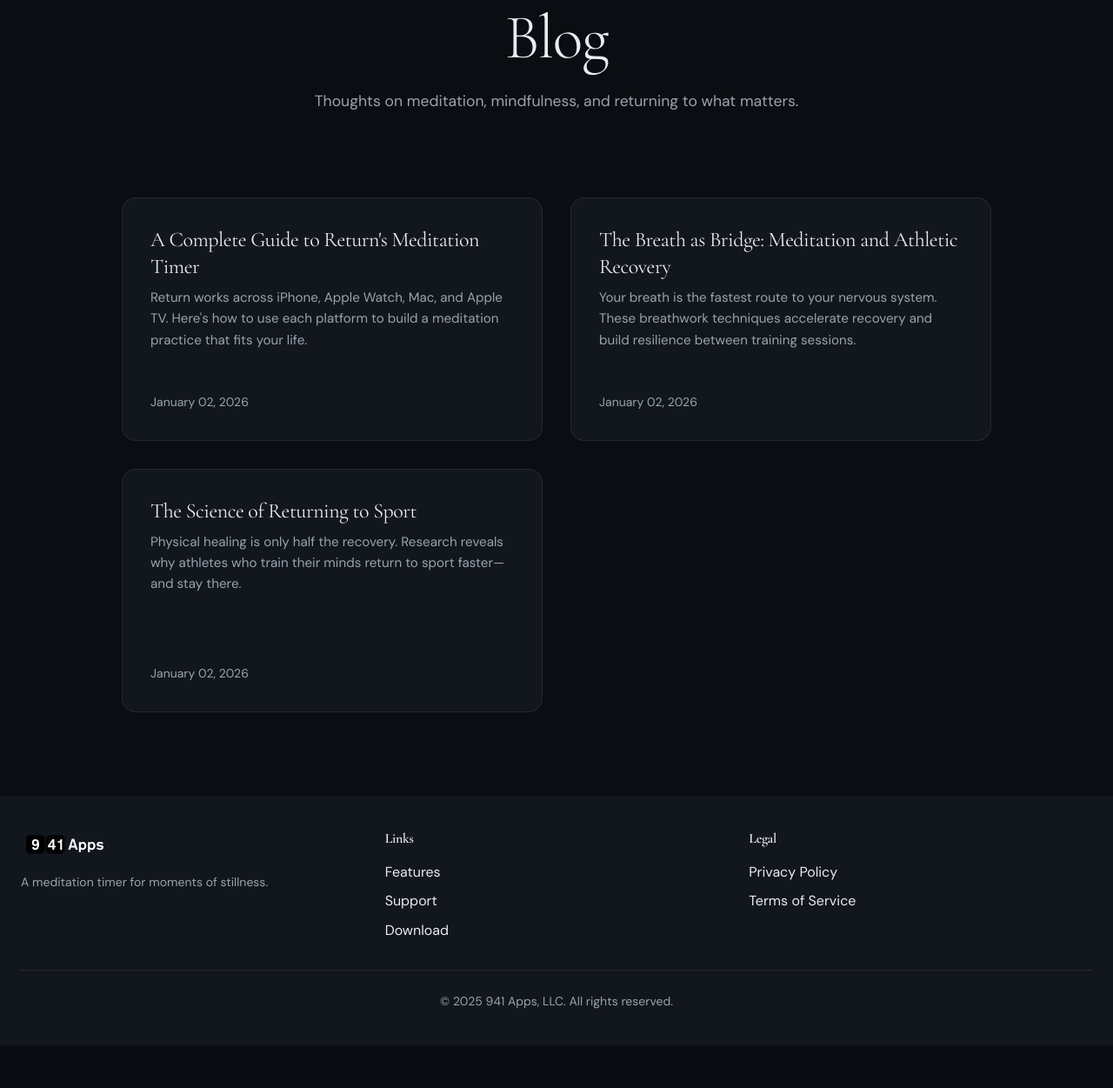
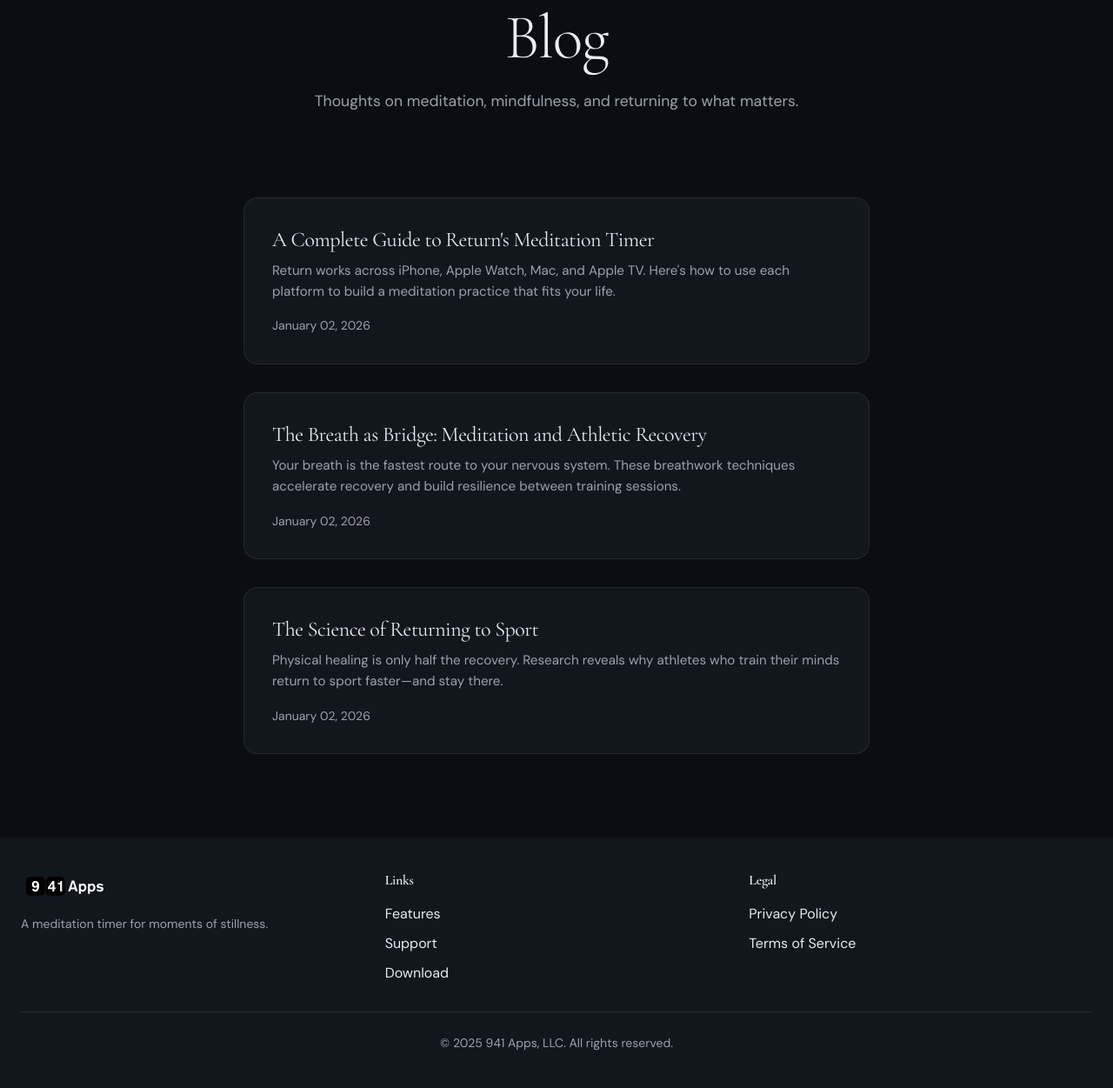
Before and after one commit to blakecrosley/941return.com, a FastAPI app: page /blog in a window 1280 px wide. Shown: the part 176-1427 px from the top of the page at 87% size. Before the commit the page ends 1336 px from the top, so only its background shows below. Run offline with FastAPI, Linux system fonts and the light colour scheme; data comes from the database, SQL or seed files in the repository.

Commit message:
refactor(blog): change to full-width card layout
- Single column layout, one card per row
- Removed fixed height, line-clamp, and flex constraints
- Simpler, cleaner design

🤖 Generated with [Claude Code](https://claude.com/claude-code)

Co-Authored-By: Claude Opus 4.5 <noreply@anthropic.com>

```diff
--- a/app/static/css/custom.css
+++ b/app/static/css/custom.css
@@ -1064,10 +1064,10 @@ body:has(.hero) .theme-toggle:focus-visible {
 }
 
 .posts-grid {
-    display: grid;
-    grid-template-columns: repeat(auto-fill, minmax(340px, 1fr));
+    display: flex;
+    flex-direction: column;
     gap: var(--space-xl);
-    max-width: 1000px;
+    max-width: 720px;
     margin: 0 auto;
 }
 
@@ -1085,9 +1085,6 @@ body:has(.hero) .theme-toggle:focus-visible {
     transition: transform var(--transition-fast),
                 border-color var(--transition-fast),
                 box-shadow var(--transition-fast);
-    height: 280px;
-    display: flex;
-    flex-direction: column;
 }
 
 .post-card-link:hover .post-card {
@@ -1114,9 +1111,6 @@ body:has(.hero) .theme-toggle:focus-visible {
 
 .post-content {
     padding: var(--space-xl);
-    flex: 1;
-    display: flex;
-    flex-direction: column;
 }
 
 .post-title {
@@ -1127,10 +1121,6 @@ body:has(.hero) .theme-toggle:focus-visible {
     line-height: 1.3;
     color: var(--return-text-primary);
     transition: color var(--transition-fast);
-    display: -webkit-box;
-    -webkit-line-clamp: 2;
-    -webkit-box-orient: vertical;
-    overflow: hidden;
 }
 
 .post-card-link:hover .post-title {
@@ -1142,16 +1132,11 @@ body:has(.hero) .theme-toggle:focus-visible {
     font-size: 0.95rem;
     line-height: 1.6;
     margin-bottom: var(--space-md);
-    display: -webkit-box;
-    -webkit-line-clamp: 3;
-    -webkit-box-orient: vertical;
-    overflow: hidden;
 }
 
 .post-meta {
     color: var(--return-text-secondary);
     font-size: 0.875rem;
-    margin-top: auto;
 }
 
 .no-posts {
```
